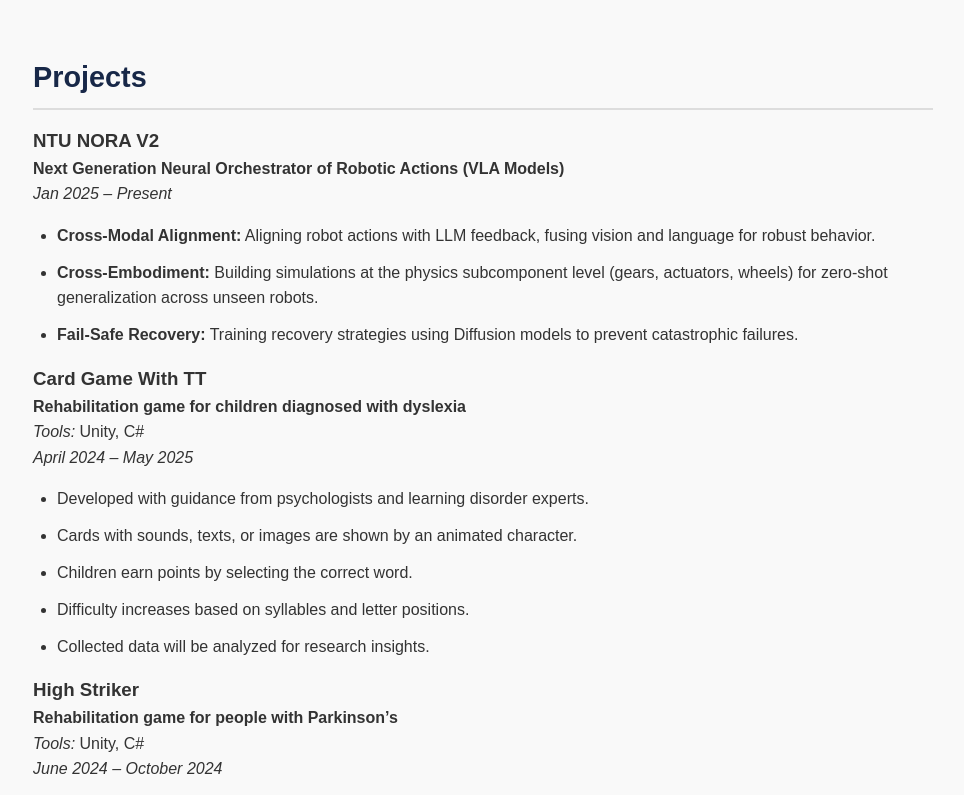
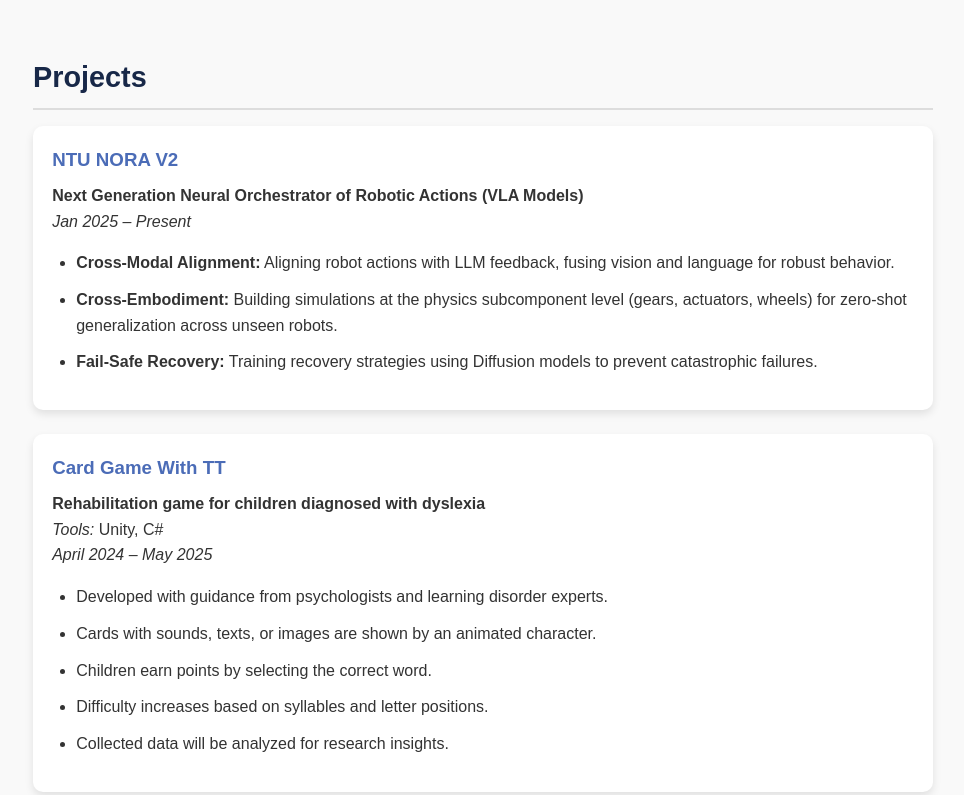
Before and after one commit to pardismojarrad/pardismojarrad.github.io, a plain HTML site: page index.html in a window 1280 px wide. Shown: the part 800-1595 px from the top of the page, without its empty margins (157-1121 px from the left). Drawn offline with Linux system fonts and the light colour scheme.

Commit message:
Update style.css

```diff
--- a/style.css
+++ b/style.css
@@ -58,22 +58,17 @@ ul li {
 }
 
 /* Projects */
-.grid {
-  display: grid;
-  grid-template-columns: repeat(auto-fit, minmax(250px, 1fr));
-  gap: 1.5rem;
-  margin-top: 1rem;
+.project {
+  background: white;
+  padding: 1.2rem;
+  margin-bottom: 1.5rem;
+  border-radius: 10px;
+  box-shadow: 0 4px 8px rgba(0,0,0,0.1);
 }
 
-.card {
-  background: white;
-  padding: 1.2rem;
-  border-radius: 10px;
-  box-shadow: 0 4px 8px rgba(0,0,0,0.1);
-  transition: transform 0.2s ease-in-out;
-}
-.card:hover {
-  transform: translateY(-5px);
+.project h3 {
+  margin-bottom: 0.5rem;
+  color: #4b6cb7;
 }
 
 /* Skills */
```
